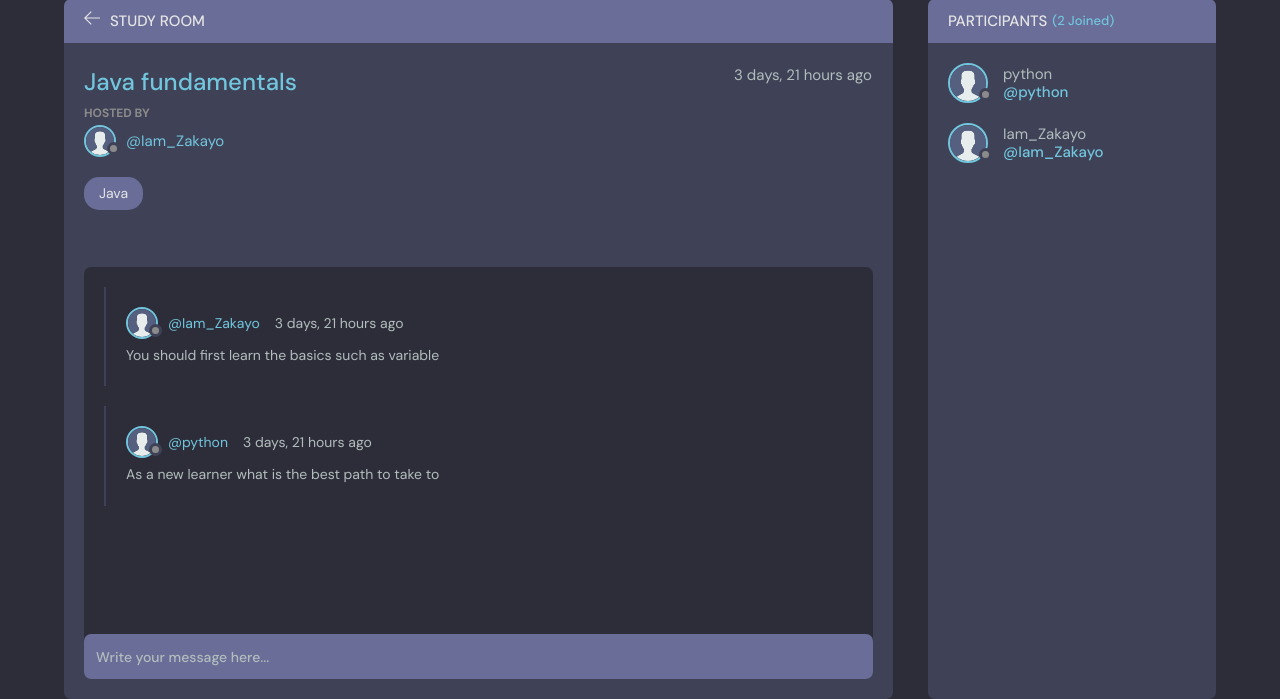
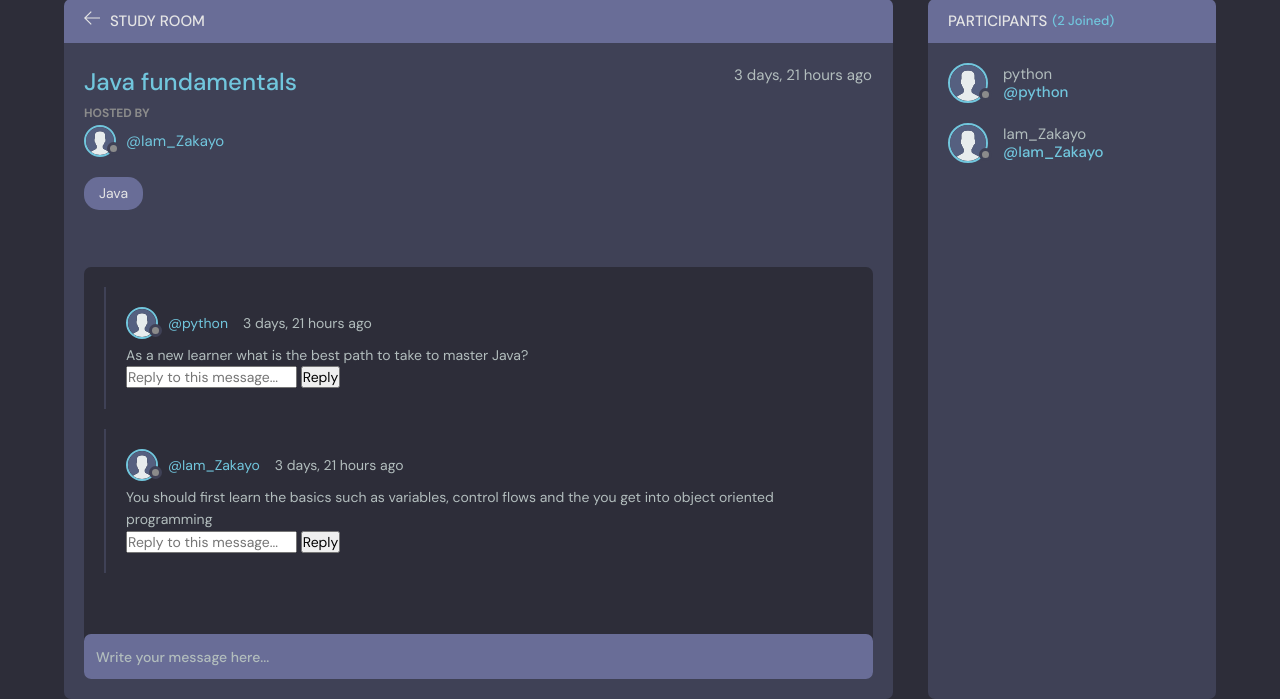
Before and after one commit to felixRotichh/StudyPal, a Django app: page /room/6/ in a window 1280 px wide. Shown: the part 101-800 px from the top of the page. Run offline with Django 5.2, Linux system fonts and the light colour scheme; data comes from the database, SQL or seed files in the repository; both versions use the stored data as it was after the commit.

Commit message:
added message threading

```diff
--- a/base/models.py
+++ b/base/models.py
@@ -53,7 +53,7 @@
     created = models.DateTimeField(auto_now_add=True)
 
     class Meta:
-        ordering = ['-updated', '-created']
+        ordering = ['-created']
 
     def __str__(self):
         return self.name
@@ -65,9 +65,10 @@
     body = models.TextField()
     updated = models.DateTimeField(auto_now=True)
     created = models.DateTimeField(auto_now_add=True)
+    parent = models.ForeignKey('self', null=True, blank=True, related_name='replies', on_delete=models.CASCADE)
 
     class Meta:
-        ordering = ['-created']
+        ordering = ['created']  # Order messages by creation time
 
     def __str__(self):
-        return self.body[0:50]
+        return self.body[:50]
--- a/base/templates/base/activity.html
+++ b/base/templates/base/activity.html
@@ -52,9 +52,6 @@
           </div>
           <div class="activities__boxContent">
             <p>replied to post “<a href="{% url 'room' message.room.id %}">{{message.room}}</a>”</p>
-            <div class="activities__boxRoomContent">
-                {{message}}
-            </div>
           </div>
         </div>
         {% endfor %}
--- a/base/templates/base/room.html
+++ b/base/templates/base/room.html
@@ -3,16 +3,13 @@
 {% block content %}
 <main class="profile-page layout layout--2">
   <div class="container">
-    <!-- Room Start -->
     <div class="room">
       <div class="room__top">
         <div class="room__topLeft">
           <a href="{% url 'home' %}">
             <svg version="1.1" xmlns="http://www.w3.org/2000/svg" width="32" height="32" viewBox="0 0 32 32">
               <title>arrow-left</title>
-              <path
-              d="M13.723 2.286l-13.723 13.714 13.719 13.714 1.616-1.611-10.96-10.96h27.625v-2.286h-27.625l10.965-10.965-1.616-1.607z">
-              </path>
+              <path d="M13.723 2.286l-13.723 13.714 13.719 13.714 1.616-1.611-10.96-10.96h27.625v-2.286h-27.625l10.965-10.965-1.616-1.607z"></path>
             </svg>
           </a>
           <h3>Study Room</h3>
@@ -20,88 +17,55 @@
         {% if room.host == request.user %}
         <div class="room__topRight">
           <a href="{% url 'update-room' room.id %}">
-            <svg
-              enable-background="new 0 0 24 24"
-              height="32"
-              viewBox="0 0 24 24"
-              width="32"
-              xmlns="http://www.w3.org/2000/svg"
-            >
+            <svg enable-background="new 0 0 24 24" height="32" viewBox="0 0 24 24" width="32" xmlns="http://www.w3.org/2000/svg">
               <title>edit</title>
+              <g><path d="m23.5 22h-15c-.276 0-.5-.224-.5-.5s.224-.5.5-.5h15c.276 0 .5.224.5.5s-.224.5-.5.5z"/></g>
               <g>
-                <path d="m23.5 22h-15c-.276 0-.5-.224-.5-.5s.224-.5.5-.5h15c.276 0 .5.224.5.5s-.224.5-.5.5z" />
-              </g>
-              <g>
-                <g>
-                  <path
-                    d="m2.5 22c-.131 0-.259-.052-.354-.146-.123-.123-.173-.3-.133-.468l1.09-4.625c.021-.09.067-.173.133-.239l14.143-14.143c.565-.566 1.554-.566 2.121 0l2.121 2.121c.283.283.439.66.439 1.061s-.156.778-.439 1.061l-14.142 14.141c-.065.066-.148.112-.239.133l-4.625 1.09c-.038.01-.077.014-.115.014zm1.544-4.873-.872 3.7 3.7-.872 14.042-14.041c.095-.095.146-.22.146-.354 0-.133-.052-.259-.146-.354l-2.121-2.121c-.19-.189-.518-.189-.707 0zm3.081 3.283h.01z"
-                  />
-                </g>
-                <g>
-                  <path
-                    d="m17.889 10.146c-.128 0-.256-.049-.354-.146l-3.535-3.536c-.195-.195-.195-.512 0-.707s.512-.195.707 0l3.536 3.536c.195.195.195.512 0 .707-.098.098-.226.146-.354.146z"
-                  />
-                </g>
+                <g><path d="m2.5 22c-.131 0-.259-.052-.354-.146-.123-.123-.173-.3-.133-.468l1.09-4.625c.021-.09.067-.173.133-.239l14.143-14.143c.565-.566 1.554-.566 2.121 0l2.121 2.121c.283.283.439.66.439 1.061s-.156.778-.439 1.061l-14.142 14.141c-.065.066-.148.112-.239.133l-4.625 1.09c-.038.01-.077.014-.115.014zm1.544-4.873-.872 3.7 3.7-.872 14.042-14.041c.095-.095.146-.22.146-.354 0-.133-.052-.259-.146-.354l-2.121-2.121c-.19-.189-.518-.189-.707 0zm3.081 3.283h.01z"/></g>
+                <g><path d="m17.889 10.146c-.128 0-.256-.049-.354-.146l-3.535-3.536c-.195-.195-.195-.512 0-.707s.512-.195.707 0l3.536 3.536c.195.195.195.512 0 .707-.098.098-.226.146-.354.146z"/></g>
               </g>
             </svg>
           </a>
           <a href="{% url 'delete-room' room.id %}">
             <svg version="1.1" xmlns="http://www.w3.org/2000/svg" width="32" height="32" viewBox="0 0 32 32">
               <title>remove</title>
-              <path
-                d="M27.314 6.019l-1.333-1.333-9.98 9.981-9.981-9.981-1.333 1.333 9.981 9.981-9.981 9.98 1.333 1.333 9.981-9.98 9.98 9.98 1.333-1.333-9.98-9.98 9.98-9.981z"
-              ></path>
+              <path d="M27.314 6.019l-1.333-1.333-9.98 9.981-9.981-9.981-1.333 1.333 9.981 9.981-9.981 9.98 1.333 1.333 9.981-9.98 9.98 9.98 1.333-1.333-9.98-9.98 9.98-9.981z"></path>
             </svg>
           </a>
         </div>
         {% endif %}
-
-
       </div>
-
 
       <div class="room__box scroll">
         <div class="room__header scroll">
           <div class="room__info">
-            <h3>{{room.name}}</h3>
-            <span>{{room.created|timesince}} ago</span>
+            <h3>{{ room.name }}</h3>
+            <span>{{ room.created|timesince }} ago</span>
           </div>
           <div class="room__hosted">
             <p>Hosted By</p>
             <a href="{% url 'user-profile' room.host.id %}" class="room__author">
               <div class="avatar avatar--small">
-                <img src="{{room.host.avatar.url}}" />
+                <img src="{{ room.host.avatar.url }}" />
               </div>
-              <span>@{{room.host.username}}</span>
+              <span>@{{ room.host.username }}</span>
             </a>
           </div>
-          <!-- <div class="room__details">
-            Lorem ipsum dolor sit, amet consectetur adipisicing elit. Quasi, tenetur laudantium? Dicta repellendus
-            rerum consectetur, voluptatem repudiandae eum ea porro cupiditate provident nulla, deserunt, ab ipsum
-            corporis laboriosam deleniti molestias?
-          </div> -->
-          <!-- <div class="room__details">
-            {{room.description}}
-            <br>
-          </div> -->
-
-          <span class="room__topics">{{room.topic.name}}</span>
+          <span class="room__topics">{{ room.topic.name }}</span>
         </div>
         <div class="room__conversation">
           <div class="threads scroll">
-
             {% for message in room_messages %}
-
             <div class="thread">
               <div class="thread__top">
                 <div class="thread__author">
                   <a href="{% url 'user-profile' message.user.id %}" class="thread__authorInfo">
                     <div class="avatar avatar--small">
-                      <img src="{{message.user.avatar.url}}" />
+                      <img src="{{ message.user.avatar.url }}" />
                     </div>
-                    <span>@{{message.user.username}}</span>
+                    <span>@{{ message.user.username }}</span>
                   </a>
-                  <span class="thread__date">{{message.created|timesince}} ago</span>
+                  <span class="thread__date">{{ message.created|timesince }} ago</span>
                 </div>
 
                 {% if request.user == message.user %}
@@ -109,53 +73,67 @@
                   <div class="thread__delete">
                     <svg version="1.1" xmlns="http://www.w3.org/2000/svg" width="32" height="32" viewBox="0 0 32 32">
                       <title>remove</title>
-                      <path
-                        d="M27.314 6.019l-1.333-1.333-9.98 9.981-9.981-9.981-1.333 1.333 9.981 9.981-9.981 9.98 1.333 1.333 9.981-9.98 9.98 9.98 1.333-1.333-9.98-9.98 9.98-9.981z"
-                      ></path>
+                      <path d="M27.314 6.019l-1.333-1.333-9.98 9.981-9.981-9.981-1.333 1.333 9.981 9.981-9.981 9.98 1.333 1.333 9.981-9.98 9.98 9.98 1.333-1.333-9.98-9.98 9.98-9.981z"></path>
                     </svg>
                   </div>
                 </a>
                 {% endif %}
-
               </div>
               <div class="thread__details">
-                {{message}}
+                {{ message.body }}
+                <form action="{% url 'room' room.id %}" method="POST">
+                  {% csrf_token %}
+                  <input type="hidden" name="parent_id" value="{{ message.id }}">
+                  <input name="body" placeholder="Reply to this message..." />
+                  <button type="submit">Reply</button>
+                </form>
+                {% for reply in message.replies.all %}
+                <div class="reply">
+                  <div class="reply__author">
+                    <a href="{% url 'user-profile' reply.user.id %}" class="reply__authorInfo">
+                      <div class="avatar avatar--small">
+                        <img src="{{ reply.user.avatar.url }}" />
+                      </div>
+                      <span>@{{ reply.user.username }}</span>
+                    </a>
+                    <span class="reply__date">{{ reply.created|timesince }} ago</span>
+                  </div>
+                  <div class="reply__details">
+                    {{ reply.body }}
+                  </div>
+                </div>
+                {% endfor %}
               </div>
             </div>
             {% endfor %}
-
           </div>
         </div>
       </div>
 
       <div class="room__message">
-        <form action="" method="POST">
+        <form action="{% url 'room' room.id %}" method="POST">
           {% csrf_token %}
           <input name="body" placeholder="Write your message here..." />
         </form>
       </div>
     </div>
-    <!-- Room End -->
 
-    <!--   Start -->
     <div class="participants">
-      <h3 class="participants__top">Participants <span>({{participants.count}} Joined)</span></h3>
+      <h3 class="participants__top">Participants <span>({{ participants.count }} Joined)</span></h3>
       <div class="participants__list scroll">
         {% for user in participants %}
         <a href="{% url 'user-profile' user.id %}" class="participant">
           <div class="avatar avatar--medium">
-            <img src="{{user.avatar.url}}" />
+            <img src="{{ user.avatar.url }}" />
           </div>
           <p>
-            {{user.username}}
-            <span>@{{user.username}}</span>
+            {{ user.username }}
+            <span>@{{ user.username }}</span>
           </p>
         </a>
-       {% endfor %}
+        {% endfor %}
       </div>
     </div>
-    <!--  End -->
   </div>
 </main>
-
 {% endblock content %}
--- a/base/views.py
+++ b/base/views.py
@@ -62,26 +62,31 @@
     # return HttpResponse('Home page')
 
 
-
 def room(request, pk):
-
     room = Room.objects.get(id=pk)
-    room_messages = room.message_set.all()
+    room_messages = room.message_set.filter(parent__isnull=True).order_by('created')
     participants = room.participants.all()
 
     if request.method == 'POST':
+        parent_id = request.POST.get('parent_id')
+        parent_message = None
+        if parent_id:
+            parent_message = Message.objects.get(id=parent_id)
         message = Message.objects.create(
-            user = request.user,
-            room = room,
-            body = request.POST.get('body')
+            user=request.user,
+            room=room,
+            body=request.POST.get('body'),
+            parent=parent_message
         )
         room.participants.add(request.user)
         return redirect('room', pk=room.id)
 
-    context = {'room':room, 'room_messages': room_messages,
-                'participants': participants}
+    context = {
+        'room': room,
+        'room_messages': room_messages,
+        'participants': participants
+    }
     return render(request, 'base/room.html', context)
-    # return HttpResponse('ROOM')
 
 
 
```
Also changed, not shown: base/migrations/0003_alter_room_options.py (added), base/migrations/0004_alter_message_options_message_parent.py (added), db.sqlite3.
